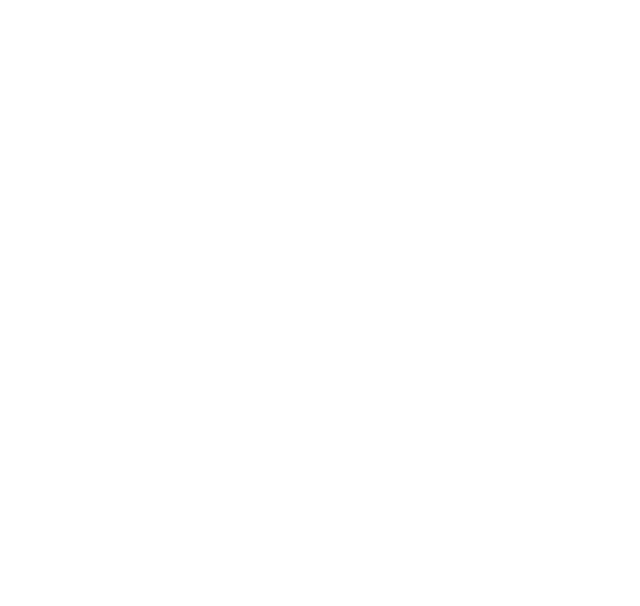
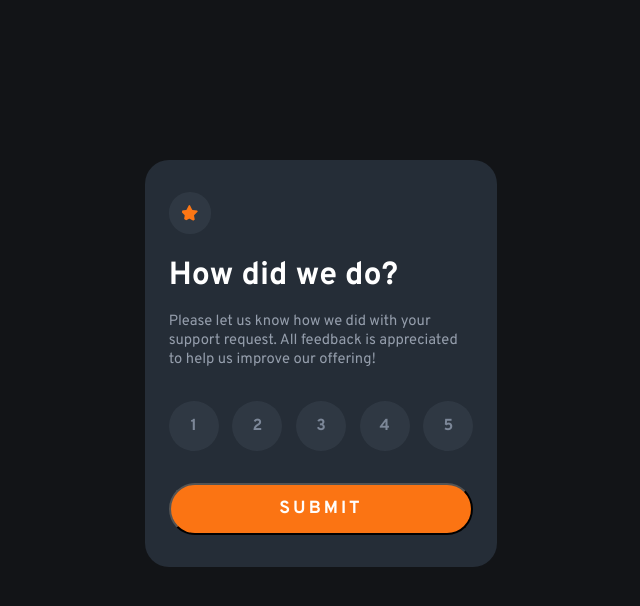
Before and after one commit to B-Pasqual/FE.Mentor---InteractiveRating, a plain HTML site: page index.html in a window 1280 px wide. Shown: the whole page, without its empty margins (319-959 px from the left). Drawn offline with Linux system fonts and the light colour scheme.

Commit message:
08:18 20/09

```diff
--- a/index.html
+++ b/index.html
@@ -5,9 +5,47 @@
     <meta http-equiv="X-UA-Compatible" content="IE=edge" />
     <meta name="viewport" content="width=device-width, initial-scale=1.0" />
     <link rel="stylesheet" href="style.css" />
+    <link rel="icon" href="images/ico.png" />
     <title>FM - Interactive rating</title>
   </head>
   <body>
+    <div class="container">
+      <div class="test__boxing">
+        <main class="first__card">
+          <img src="images/icon-star.svg" alt="star icon" class="star__icon" />
+          <div class="text__container">
+            <h1 class="question">How did we do?</h1>
+            <p class="details">
+              Please let us know how we did with your support request. All
+              feedback is appreciated to help us improve our offering!
+            </p>
+          </div>
+          <div class="avaliation__box">
+            <div class="avaliation__options">
+              <div class="circle one flex">1</div>
+              <div class="circle two flex">2</div>
+              <div class="circle three flex">3</div>
+              <div class="circle four flex">4</div>
+              <div class="circle five flex">5</div>
+            </div>
+            <button class="submit__button">Submit</button>
+          </div>
+        </main>
+        <section class="second__card flex">
+          <img
+            src="images/illustration-thank-you.svg"
+            alt="Phone with card floating image"
+          />
+          <p class="selection__text">You selected 4 out of 5</p>
+          <h1 class="thanks">Thank you!</h1>
+          <p class="after__text">
+            We appreciate you taking the time to give a rating. If you ever need
+            more support, don't hesitate to get in touch!
+          </p>
+        </section>
+      </div>
+    </div>
+
     <script src="script.js"></script>
   </body>
 </html>
--- a/script.js
+++ b/script.js
@@ -0,0 +1,24 @@
+"use strict";
+
+//!Variables
+
+let allOptions = document.getElementsByClassName("circle");
+let selected = document.getElementsByClassName("selected");
+
+//!Variables
+
+let check = function () {
+  if (selected.length > 1) {
+    console.log("uma nova seleção");
+  } else {
+    console.log("Não é possível selecionar mais de 1");
+  }
+};
+
+for (let i = 0; i < allOptions.length; i++) {
+  allOptions[i].addEventListener("click", function () {
+    allOptions[i].classList.add("selected");
+    console.log(selected);
+    check();
+  });
+}
--- a/style.css
+++ b/style.css
@@ -0,0 +1,130 @@
+@import url("https://fonts.googleapis.com/css2?family=Overpass:wght@400;700&display=swap");
+
+* {
+  margin: 0;
+  padding: 0;
+  box-sizing: border-box;
+  font-family: "Overpass", sans-serif;
+}
+
+body,
+html {
+  width: 100%;
+  height: 100vh;
+  background-color: hsl(216, 12%, 8%);
+}
+
+/* ? Common Classes */
+
+.flex {
+  display: flex;
+  align-items: center;
+  justify-content: center;
+}
+
+.container {
+  padding: 10rem 0.7rem;
+  background-color: hsl(216, 12%, 8%);
+  max-width: 375px;
+  margin: auto;
+}
+
+/* ! First Card */
+
+.first__card {
+  padding: 2rem 1.5rem;
+  background-color: hsl(213, 19%, 18%);
+  border-radius: 1.5rem;
+}
+
+.first__card p {
+  font-size: 0.92rem;
+}
+
+.star__icon {
+  margin-bottom: 1rem;
+  background-color: hsla(216, 12%, 54%, 0.125);
+  border-radius: 50%;
+  padding: 0.8rem;
+}
+
+h1 {
+  color: hsl(0, 0%, 100%);
+  font-weight: 700;
+  margin-bottom: 1rem;
+}
+
+.avaliation__options {
+  display: flex;
+  margin-top: 2rem;
+  width: 100%;
+  justify-content: space-between;
+  margin-bottom: 2rem;
+}
+
+.circle {
+  width: 50px;
+  height: 50px;
+  border-radius: 50%;
+  font-weight: 700;
+  color: hsl(216, 12%, 54%);
+  background-color: hsla(216, 12%, 54%, 0.125);
+}
+
+p {
+  color: hsl(217, 12%, 63%);
+}
+
+.submit__button {
+  background-color: hsl(25, 97%, 53%);
+  width: 100%;
+  padding: 0.8rem 0;
+  border-radius: 2rem;
+  color: hsla(0, 0%, 100%, 0.984);
+  text-transform: uppercase;
+  font-size: 1.1rem;
+  letter-spacing: 3px;
+  font-weight: bold;
+}
+
+.submit__button:hover {
+  background-color: white;
+  color: hsl(25, 97%, 53%);
+}
+
+/* ! Second Card */
+
+.second__card {
+  padding: 3rem 1.5rem;
+  background-color: hsl(213, 19%, 18%);
+  border-radius: 1.5rem;
+  flex-direction: column;
+  text-align: center;
+  position: absolute;
+  top: 0;
+  display: none;
+}
+
+.selection__text {
+  background-color: hsla(216, 12%, 54%, 0.125);
+  margin: 2rem 0;
+  padding: 0.7rem 1.4rem;
+  border-radius: 2rem;
+  color: hsla(25, 97%, 53%, 0.8);
+}
+
+.test__boxing {
+  position: relative;
+}
+
+/* ! Hover states */
+
+.circle:hover {
+  background-color: hsla(25, 97%, 53%, 0.8);
+  color: white;
+}
+
+.selected {
+  background-color: hsl(217, 12%, 63%);
+  color: white;
+}
```
Also changed, not shown: images/ico.png (renamed from images/favicon-32x32.png).
